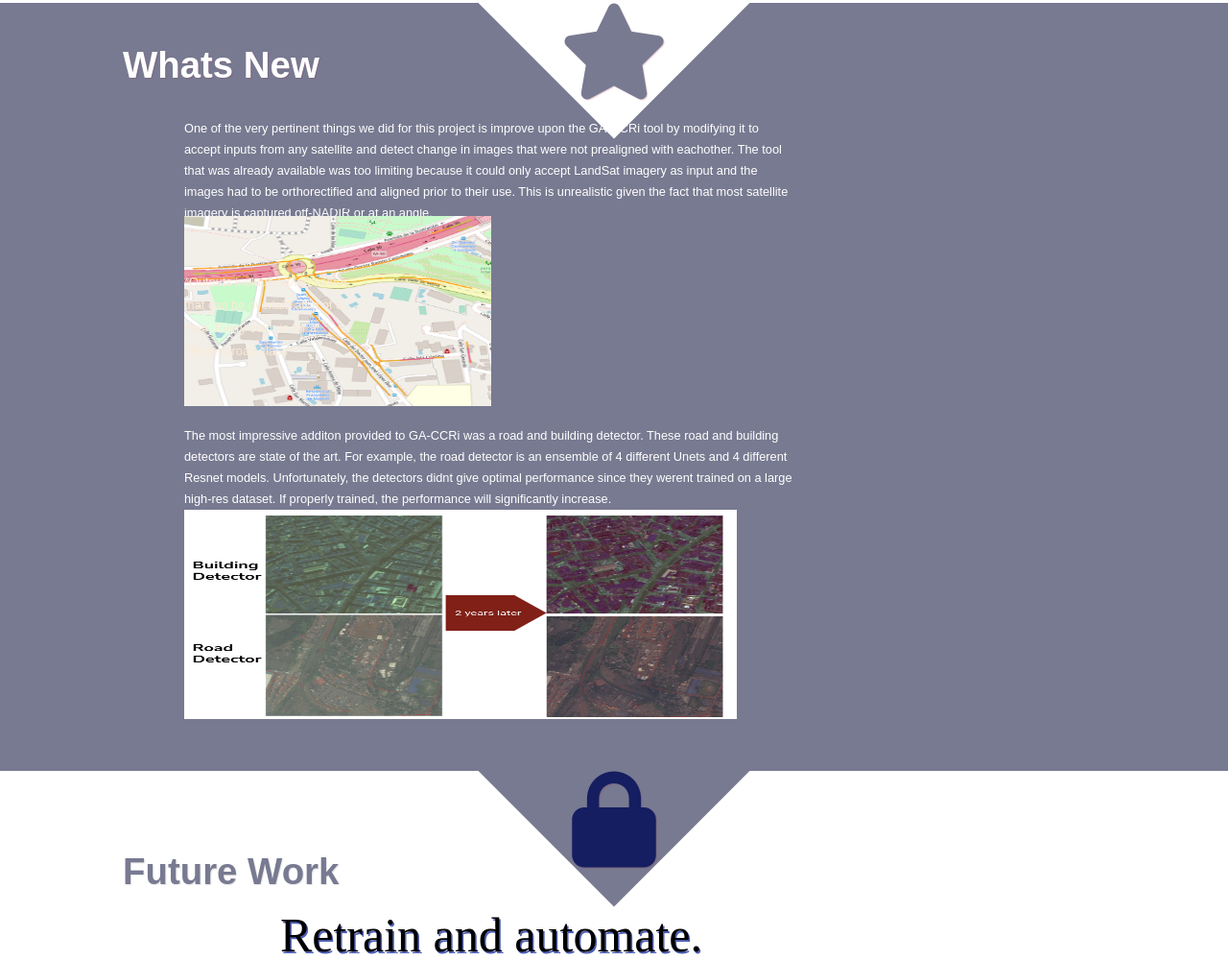
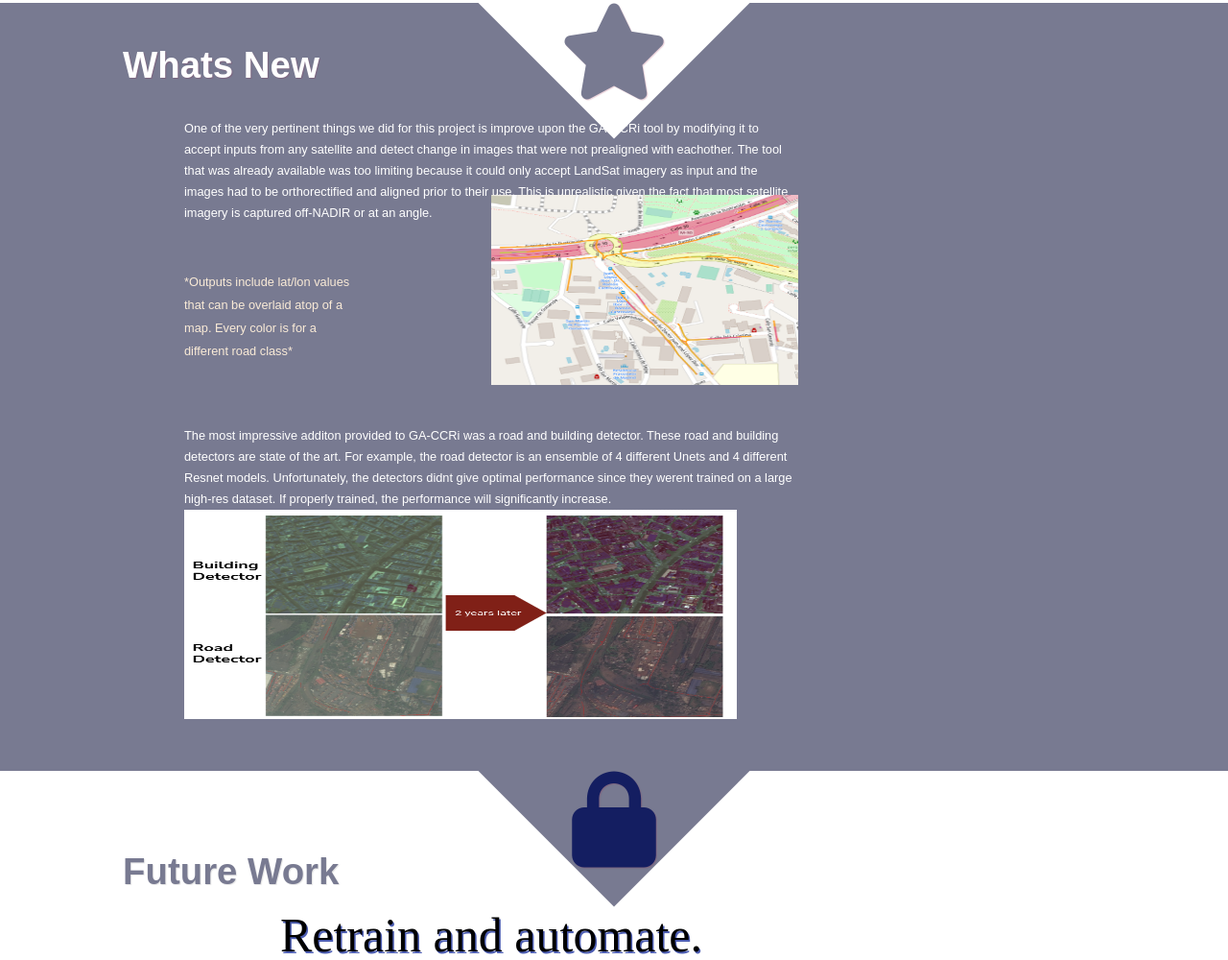
Before and after one commit to ghghyo/ghghyo.github.io, a plain HTML site: page project2.html in a window 1280 px wide. Shown: the part 1597-2597 px from the top of the page at 96% size. Drawn offline with nearby package versions, Linux system fonts and the light colour scheme.

Commit message:
Add files via upload

```diff
--- a/project2.html
+++ b/project2.html
@@ -519,7 +519,7 @@ a {
 					<section class="st-panel" id="st-panel-3">
 						<div class="st-deco" data-icon="&#xf005;"></div>
 						<h2 style="top:5%;">Whats New</h2>
-                        <p style="top:15%;">One of the very pertinent things we did for this project is improve upon the GA-CCRi tool by modifying it to accept inputs from any satellite and detect change in images that were not prealigned with eachother. The tool that was already available was too limiting because it could only accept LandSat imagery as input and the images had to be orthorectified and aligned prior to their use. This is unrealistic given the fact that most satellite imagery is captured off-NADIR or at an angle.</p> <p style="top:25%;color:#787A91">ssssssssssssssssssssssssssssssssssssssssssSssssssssSssssssssssssss<img src="screenshots/qgiswithwkt.png" style="height: 15.5vw; width: 25vw;position:relative;"> </p>
+                        <p style="top:15%;">One of the very pertinent things we did for this project is improve upon the GA-CCRi tool by modifying it to accept inputs from any satellite and detect change in images that were not prealigned with eachother. The tool that was already available was too limiting because it could only accept LandSat imagery as input and the images had to be orthorectified and aligned prior to their use. This is unrealistic given the fact that most satellite imagery is captured off-NADIR or at an angle.</p> <p style="top:25%;color:#787A91"><img src="screenshots/qgiswithwkt.png" style="right:-50%;height: 15.5vw; width: 25vw;position:relative;"> </p>
                         <p style="top:35%;color: antiquewhite">*Outputs include lat/lon values </p><p style="top:38%;color: antiquewhite">  that can be overlaid atop of a </p><p style="top:41%;color: antiquewhite">map. Every color is for a </p><p style="top:44%;color: antiquewhite"> different road class*</p>
                         <p style="top:55%">
 The most impressive additon provided to GA-CCRi was a road and building detector. These road and building detectors are state of the art. For example, the road detector is an ensemble of 4 different Unets and 4 different Resnet models. Unfortunately, the detectors didnt give optimal performance since they werent trained on a large high-res dataset. If properly trained, the performance will significantly increase.
```
